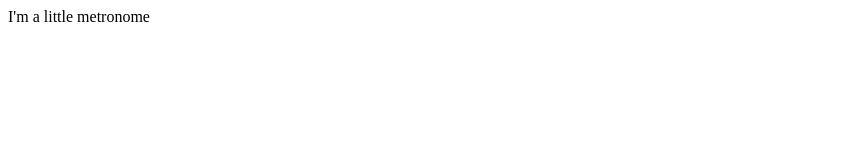
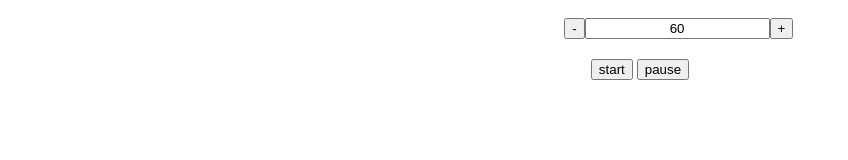
Before and after one commit to KieranWales/Metronome, a plain HTML site: page index.html in a window 1280 px wide. Shown: the whole page, without its empty margins (0-848 px from the left). Drawn offline with Linux system fonts and the light colour scheme.

Commit message:
started website

```diff
--- a/index.html
+++ b/index.html
@@ -1 +1,22 @@
-I'm a little metronome
+<!DOCTYPE html>
+<html>
+<head>
+    <title>Changeable Metronome</title>
+    <link href="style.css" rel="stylesheet" />
+</head>
+<body>
+    <div class="center">
+        <div class="grid">
+            <input id="minus" type="button" value="-" />
+            <input id="bpm" value="60" />
+            <input id="plus" type="button" value="+" />
+        </div>
+    </div>
+
+
+    <div class="center">
+        <input id="start" type="button" value="start" />
+        <input id="pause" type="button" value="pause" />
+    </div>
+</body>
+</html>
--- /dev/null
+++ b/style.css
@@ -0,0 +1,27 @@
+.center {
+    margin: auto;
+    width: 12%;
+    padding: 10px;
+    text-align: center;
+}
+
+.grid {
+    display: grid;
+    justify-content: space-between;
+}
+
+#minus {
+    grid-row-start: 1;
+    grid-column-start: 1;
+}
+
+#bpm {
+    grid-row-start: 1;
+    grid-column-start: 2;
+    text-align: center;
+}
+
+#plus {
+    grid-row-start: 1;
+    grid-column-start: 3;
+}
```
